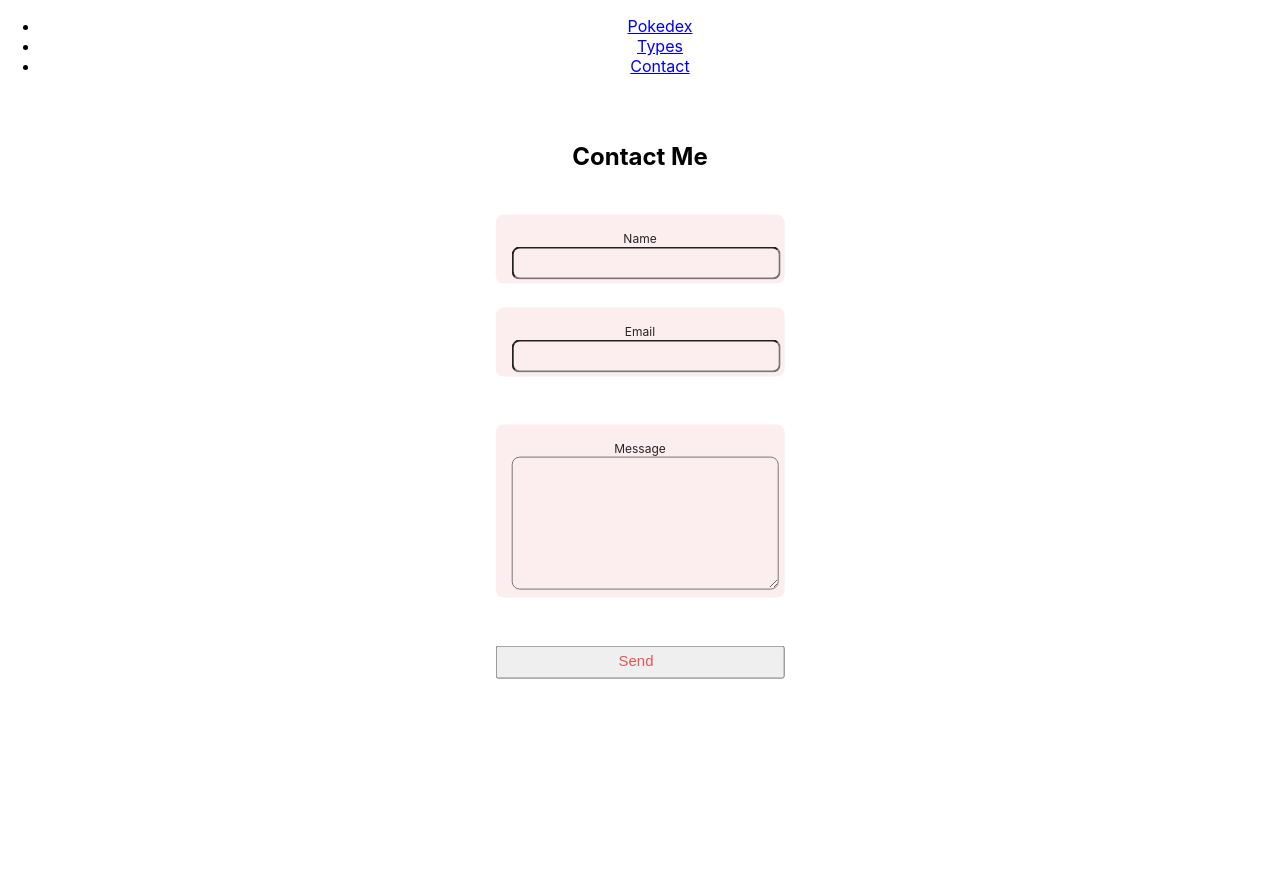
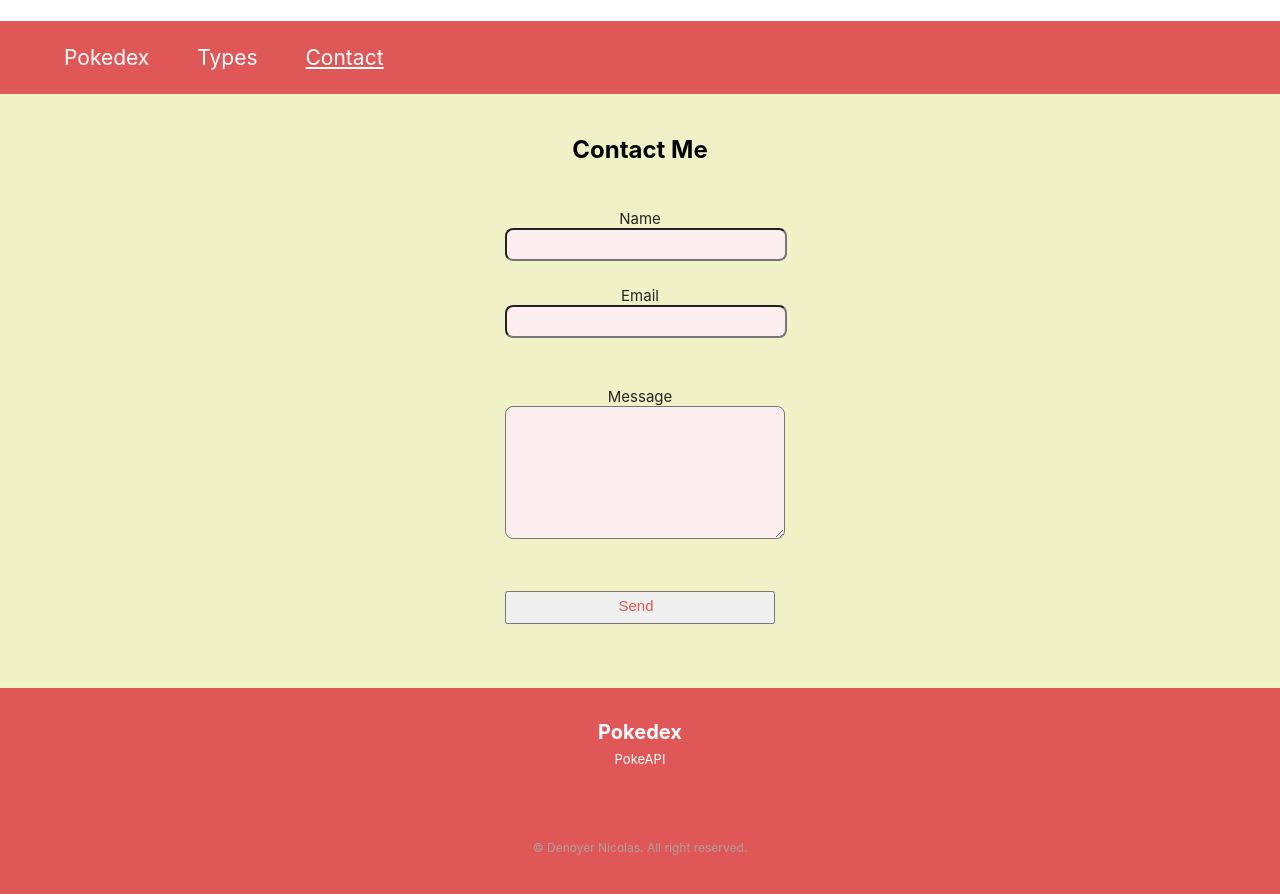
Before and after one commit to NicolasDNR/pokedex, a React (Create React App) app: page /contact in a window 1280 px wide. Shown: the top 894 px of the page. Before the commit the page ends 800 px from the top, so only its background shows below. Built offline with nearby package versions, Linux system fonts and the light colour scheme.

Commit message:
navbar footer

```diff
--- a/package.json
+++ b/package.json
@@ -10,6 +10,7 @@
     "react-dom": "^17.0.2",
     "react-router-dom": "^6.1.1",
     "react-scripts": "5.0.0",
+    "sass": "^1.45.1",
     "web-vitals": "^2.1.2"
   },
   "scripts": {
--- a/src/App.css
+++ b/src/App.css
@@ -1,4 +1,4 @@
 .App {
   text-align: center;
-
+  background-color: rgb(241, 241, 200);
 }
--- a/src/App.jsx
+++ b/src/App.jsx
@@ -1,53 +1,28 @@
 import React, { Component } from "react";
-import { Routes, Route, NavLink } from "react-router-dom";
+import { Routes, Route } from "react-router-dom";
 
 import Pokedex from "./container/Pokedex.jsx";
 import PokedexType from "./container/PokedexType.jsx";
 import Pokemon from "./container/Pokemon";
+import Formulaire from "./container/Formulaire.jsx";
+import Navbar from "./components/Header/Navbar.jsx";
+import Footer from "./components/Footer/Footer.jsx";
+
 
 import "./App.css";
-import Formulaire from "./container/Formulaire.jsx";
 
 class App extends Component {
   render() {
     return (
       <div className="App">
-        <header className="App__header">
-          <nav>
-            <ul>
-              <li>
-                <NavLink
-                  to="/"
-                  className={({ isActive }) => (isActive ? "active" : "")}
-                >
-                  Pokedex
-                </NavLink>
-              </li>
-              <li>
-                <NavLink
-                  to="/types"
-                  className={({ isActive }) => (isActive ? "active" : "")}
-                >
-                  Types
-                </NavLink>
-              </li>
-              <li>
-                <NavLink
-                  to="/contact"
-                  className={({ isActive }) => (isActive ? "active" : "")}
-                >
-                  Contact
-                </NavLink>
-              </li>
-            </ul>
-          </nav>
-        </header>
+        <Navbar />
         <Routes>
           <Route path="/" element={<Pokedex />} />
           <Route path="/types" element={<PokedexType />} />
+          <Route path="/contact" element={<Formulaire />} />
           <Route path="/pokemon/:id" element={<Pokemon />} />
-          <Route path="/contact" element={<Formulaire />} />
         </Routes>
+        <Footer />
       </div>
     );
   }
--- /dev/null
+++ b/src/components/Footer/Footer.jsx
@@ -0,0 +1,20 @@
+import "./footer.css";
+
+function Footer() {
+    return (
+        <footer className="footer">
+            <div className="footer__bg">
+              <div className="footer__container grid">
+                <div>
+                  <h2 className="footer__title">Pokedex</h2>
+                  <span className="footer__subtitle">PokeAPI</span>
+                </div>
+
+              <p className="footer__copy">&copy; Denoyer Nicolas. All right reserved.</p>
+              </div>
+            </div>
+        </footer>
+    )
+}
+
+export default Footer;
--- /dev/null
+++ b/src/components/Footer/footer.css
@@ -0,0 +1,69 @@
+:root {
+
+    /*========== Colors ==========*/
+
+    /* Change favorite color */
+
+    --hue-color: 0;
+
+    /* HSL color mode */
+    --first-color: hsl(var(--hue-color), 69%, 61%);
+    --first-color-second: hsl(var(--hue-color), 69%, 61%);
+    --first-color-alt: hsl(var(--hue-color), 57%, 53%);
+    --first-color-lighter: hsl(var(--hue-color), 92%, 85%);
+    --title-color: hsl(var(--hue-color), 8%, 15%);
+    --text-color: hsl(var(--hue-color), 8%, 45%);
+    --text-color-light: hsl(var(--hue-color), 8%, 65%);
+    --input-color: hsl(var(--hue-color), 70%, 96%);
+    --body-color: hsl(var(--hue-color), 60%, 99%);
+    --container-color: #fff;
+    --scroll-bar-color: hsl(var(--hue-color), 12%, 90%);
+    --scroll-thumb-color: hsl(var(--hue-color), 12%, 80%);
+
+    /*========== Font ==========*/
+
+    --h2-font-size: 1.25rem;
+    --small-font-size: .813rem;
+    --smaller-font-size: .75rem;
+
+    /*========== Margenes Bottom ==========*/
+
+    --mb-0-25: .25rem;
+    --mb-3: 3rem;
+}
+
+.footer{
+    padding-top: 2rem;
+    justify-content: center;
+}
+
+.footer__container{
+    row-gap: 3.5rem;
+}
+
+.footer__bg{
+    background-color: var(--first-color-second);
+    padding: 0 0 3rem;
+}
+
+.footer__title{
+    font-size: var(--h2-font-size);
+    margin-bottom: var(--mb-0-25);
+    padding-top: 1rem;
+}
+
+.footer__subtitle{
+    font-size: var(--small-font-size);
+}
+
+.footer__copy{
+    font-size: var(--smaller-font-size);
+    text-align: center;
+    color: var(--text-color-light);
+    margin-top: 1rem;
+}
+
+.footer__title,
+.footer__subtitle {
+    color: #fff;
+}
--- a/src/components/Form/Form.css
+++ b/src/components/Form/Form.css
@@ -1,11 +1,9 @@
 :root {
-    --header-height: 3rem;
-
     /*========== Colors ==========*/
 
-    /* Change favorite color */
+    /* Change color */
 
-    --hue-color: 0; /*Purple 250 - Green 142 - Blue 230 - Pink 340*/
+    --hue-color: 0;
 
     /* HSL color mode */
     --first-color: hsl(var(--hue-color), 69%, 61%);
@@ -21,48 +19,15 @@
     --scroll-bar-color: hsl(var(--hue-color), 12%, 90%);
     --scroll-thumb-color: hsl(var(--hue-color), 12%, 80%);
 
-    /*========== Font and typography ==========*/
+    /*========== typography ==========*/
 
     --body-font: 'Poppins', sans-serif;
-
-    /* .5rem = 8px, 1rem = 16px, 1.5rem = 24px ... */
-
-    --big-font-size: 2rem;
-    --h1-font-size: 1.5rem;
-    --h2-font-size: 1.25rem;
-    --h3-font-size: 1.125rem;
-    --normal-font-size: .938rem;
-    --small-font-size: .813rem;
-    --smaller-font-size: .75rem;
-
-    /*========== Font weight ==========*/
-
-    --font-medium: 500;
-    --font-semi-bold: 600;
-
-    /*========== Margenes Bottom ==========*/
-    /* .25rem = 4px, .5rem = 8px, .75rem = 12px ... */
-
-    --mb-0-25: .25rem;
-    --mb-0-5: .5rem;
-    --mb-0-75: .75rem;
-    --mb-1: 1rem;
-    --mb-1-5: 1.5rem;
-    --mb-2: 2rem;
-    --mb-2-5: 2.5rem;
-    --mb-3: 3rem;
-
-    /*========== z index ==========*/
-
-    --z-tooltip: 10;
-    --z-fixed: 100;
-    --z-modal: 1000;
 }
 
 .container{
     max-width: 768px;
-    margin-left: var(--mb-1-5);
-    margin-right: var(--mb-1-5);
+    margin-left: 1.5rem;
+    margin-right: 1.5rem;
 }
 
 .grid{
@@ -71,13 +36,12 @@
 }
 
 .contact__form{
-    position: absolute;
-    top: 50%; left: 50%;
-    transform: translate(-50%, -50%);
-  }
+    justify-content: center;                                                     ;
+    padding-bottom: 2rem;
+}
 
 .section__title{
-    font-size: var(--h1-font-size);
+    font-size: 1.5rem;
     text-align: center;
 }
 
@@ -92,7 +56,7 @@
 }
 
 .contact__label{
-    font-size: var(--smaller-font-size);
+    font-size: .938rem;
     color: var(--title-color);
 }
 
@@ -101,7 +65,7 @@
     background-color: var(--input-color);
     color: var(--text-color);
     font-family: var(--body-font);
-    font-size: var(--normal-font-size);
+    font-size: .938rem;
     border-radius: 0.5rem;
     outline: 1rem;
     padding: .25rem .5rem .5rem 0;
@@ -111,6 +75,6 @@
     width: 100%;
     color: var(--first-color);
     font-family: var(--body-font);
-    font-size: var(--normal-font-size);
+    font-size: .938rem;
     padding: .25rem .5rem .5rem 0;
 }
--- a/src/components/Form/Form.jsx
+++ b/src/components/Form/Form.jsx
@@ -1,6 +1,6 @@
 import { useState } from "react";
 
-import "./Form.css"
+import "./form.css"
 
 function Form({ addFormulaire }) {
     const [value, setValue] = useState('');
@@ -18,24 +18,24 @@ function Form({ addFormulaire }) {
     return (
         <>
         <form onSubmit={handleSubmit} className="contact__form grid">
-        <h2 class="section__title">Contact Me</h2>
-              <div class="contact__container container grid">
+        <h2 className="section__title">Contact Me</h2>
+              <div className="contact__container container grid">
 
-                  <div class="grid">
-                    <div class="contact__content">
-                      <label for="" class="contact__label">Name</label>
-                      <input onChange={handleChange} type="text" class="contact__input" />
+                  <div className="grid">
+                    <div>
+                      <label className="contact__label">Name</label>
+                      <input onChange={handleChange} type="text" className="contact__input" />
                     </div>
 
-                    <div class="contact__content">
-                      <label for="" class="contact__label">Email</label>
-                      <input onChange={handleChange} type="email" class="contact__input" />
+                    <div>
+                      <label className="contact__label">Email</label>
+                      <input onChange={handleChange} type="email" className="contact__input" />
                     </div>
                   </div>
 
-                  <div class="contact__content">
-                    <label for="" class="contact__label">Message</label>
-                    <textarea onChange={handleChange} name="" id="" cols="0" rows="7" class="contact__input"></textarea>
+                  <div>
+                    <label className="contact__label">Message</label>
+                    <textarea onChange={handleChange} name="" id="" cols="0" rows="7" className="contact__input"></textarea>
                   </div>
 
                   <button className="contact__button">Send</button>
--- /dev/null
+++ b/src/components/Header/Navbar.jsx
@@ -0,0 +1,42 @@
+import { NavLink } from "react-router-dom";
+
+import "./navbar.scss";
+
+function Navbar() {
+    return (
+        <>
+        <header>
+          <nav className="nav__link">
+            <ul>
+              <li>
+                <NavLink
+                  to="/"
+                  className={({ isActive }) => (isActive ? "active" : "")}
+                >
+                  Pokedex
+                </NavLink>
+              </li>
+              <li>
+                <NavLink
+                  to="/types"
+                  className={({ isActive }) => (isActive ? "active" : "")}
+                >
+                  Types
+                </NavLink>
+              </li>
+              <li>
+                <NavLink
+                  to="/contact"
+                  className={({ isActive }) => (isActive ? "active" : "")}
+                >
+                  Contact
+                </NavLink>
+              </li>
+            </ul>
+          </nav>
+        </header>
+        </>
+    )
+}
+
+export default Navbar;
--- /dev/null
+++ b/src/components/Header/navbar.scss
@@ -0,0 +1,31 @@
+:root{
+    --hue-color: 0;
+
+    --first-color-second: hsl(var(--hue-color), 69%, 61%);
+}
+
+.nav__link {
+    ul {
+      display: flex;
+      list-style: none;
+      align-items: left;
+      justify-content: left;
+      background-color: var(--first-color-second);
+      font-size: calc(5px + 2vmin);
+      padding-top: 1rem;
+      padding-bottom: 1rem;
+
+      li {
+        padding: 8px 24px;
+
+        a {
+          text-decoration: none;
+          color: white;
+
+          &.active {
+            text-decoration: underline;
+          }
+        }
+      }
+    }
+  }
```
Also changed, not shown: 1 other file (tests, documents, lock files or other folders).
